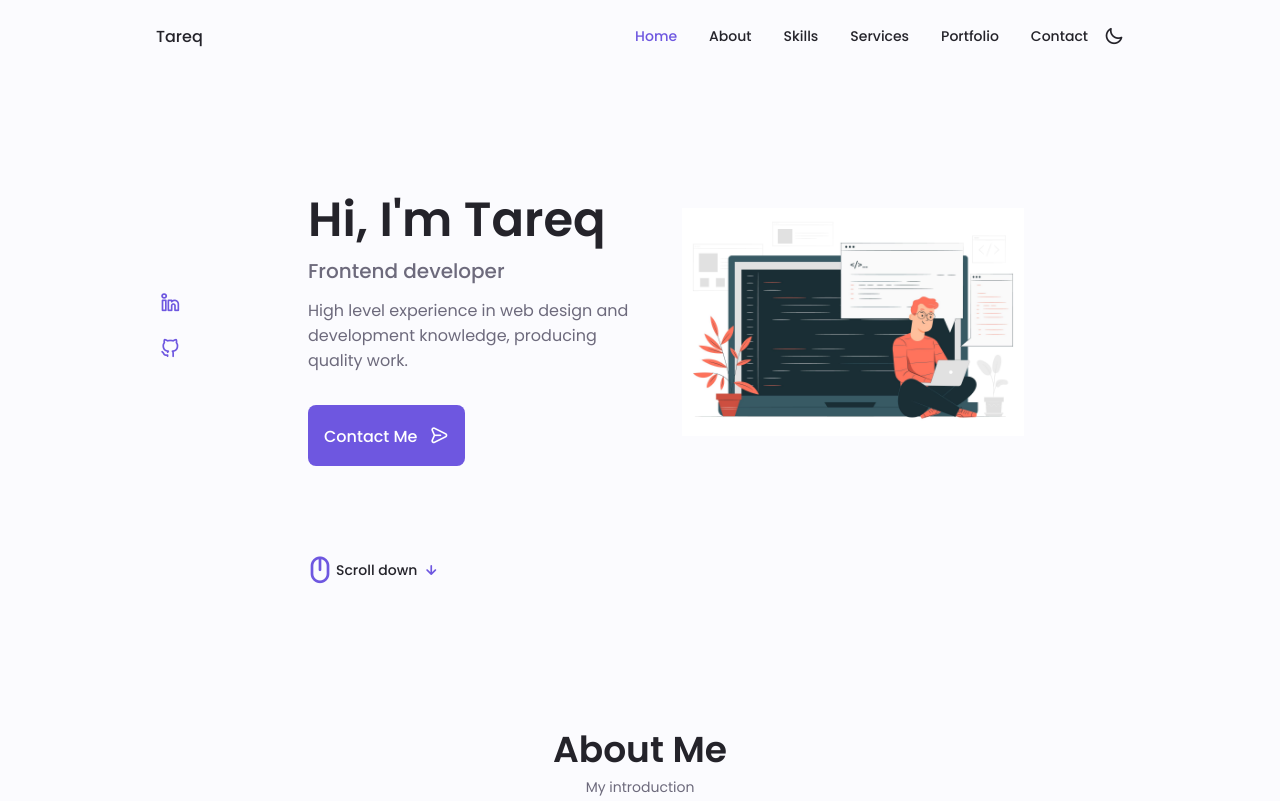
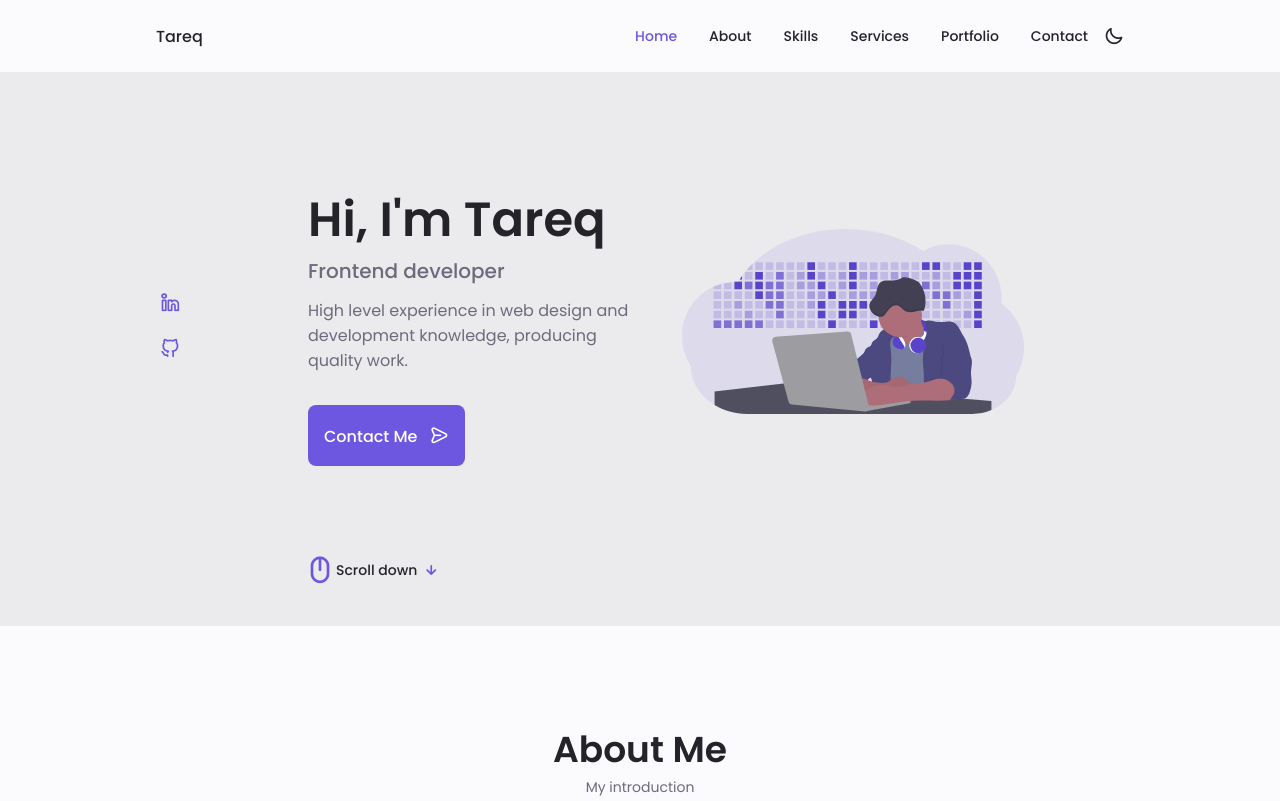
Before and after one commit to tarequl30/devFolio-redesign, a plain HTML site: page index.html in a window 1280 px wide. Shown: the top 801 px of the page. Drawn offline with nearby package versions, Linux system fonts and the light colour scheme.

Commit message:
image change

```diff
--- a/asset/style.css
+++ b/asset/style.css
@@ -356,6 +356,9 @@ img {
 
 .home__scroll-arrow {
   font-size: 1.25rem;
+}
+.home {
+  background-color: rgb(235, 235, 238);
 }
 /*==================== BUTTONS ====================*/
 
--- a/index.html
+++ b/index.html
@@ -93,7 +93,7 @@
                     </div>
 
                     <div class="home__img">
-                        <img class="homeImg" src="images/Coder.jpg" alt="" width="100%">
+                        <img class="homeImg" src="images/undraw_developer_activity_bv83 (2).svg" alt="" width="100%">
                         <!-- <svg class="home__blob" viewBox="0 0 200 187" xmlns="http://www.w3.org/2000/svg"
                             xmlns:xlink="http://www.w3.org/1999/xlink">
                             <mask id="mask0" mask-type="alpha">
@@ -676,7 +676,7 @@
                         <i class="uil uil-message project__icon button__icon"></i>
                     </div>
 
-                    <img src="/" alt="" class="project__img">
+                    <img src="images/undraw_teamwork_hpdk.svg" alt="" class="project__img">
                 </div>
             </div>
 
```
Also changed, not shown: images/undraw_teamwork_hpdk.svg (added).
